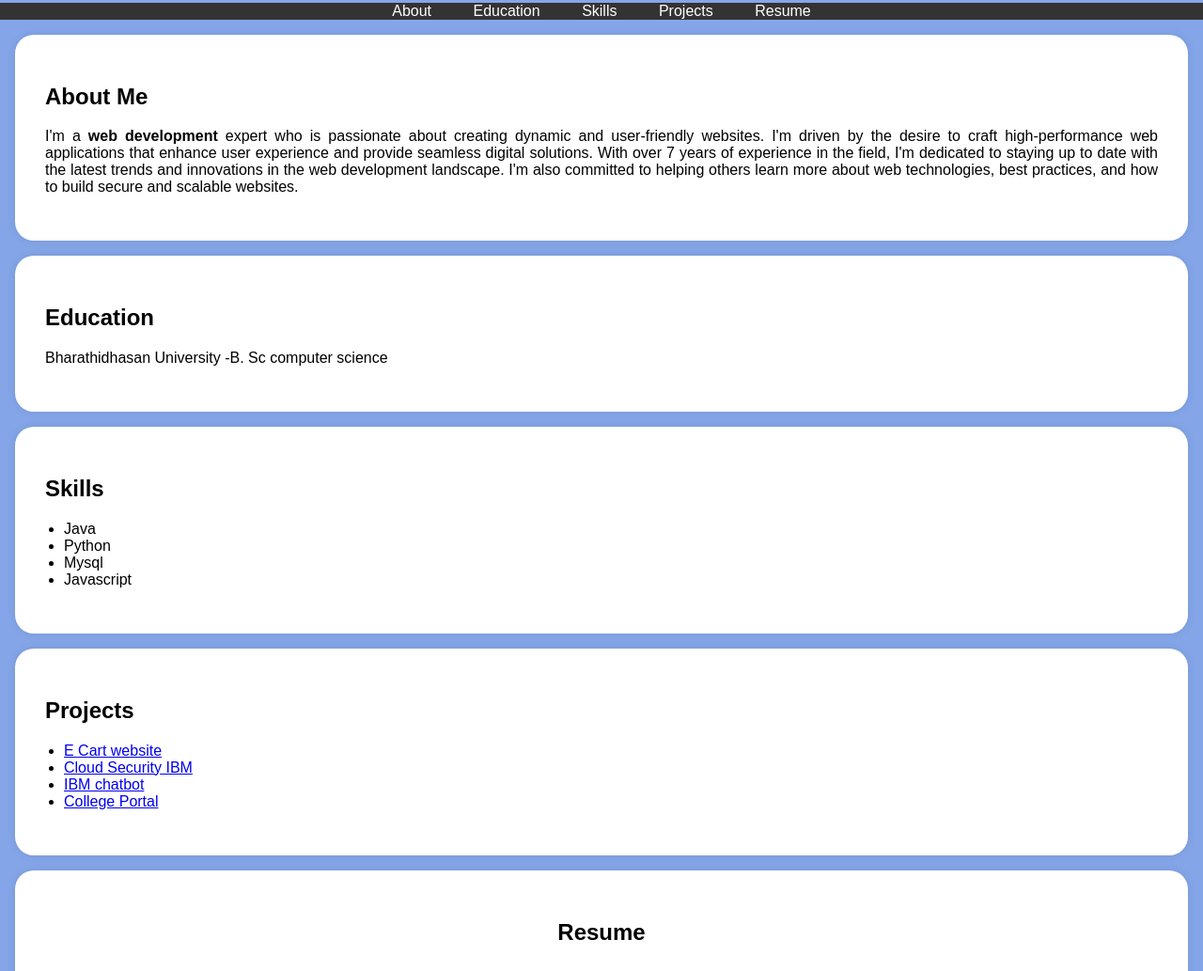
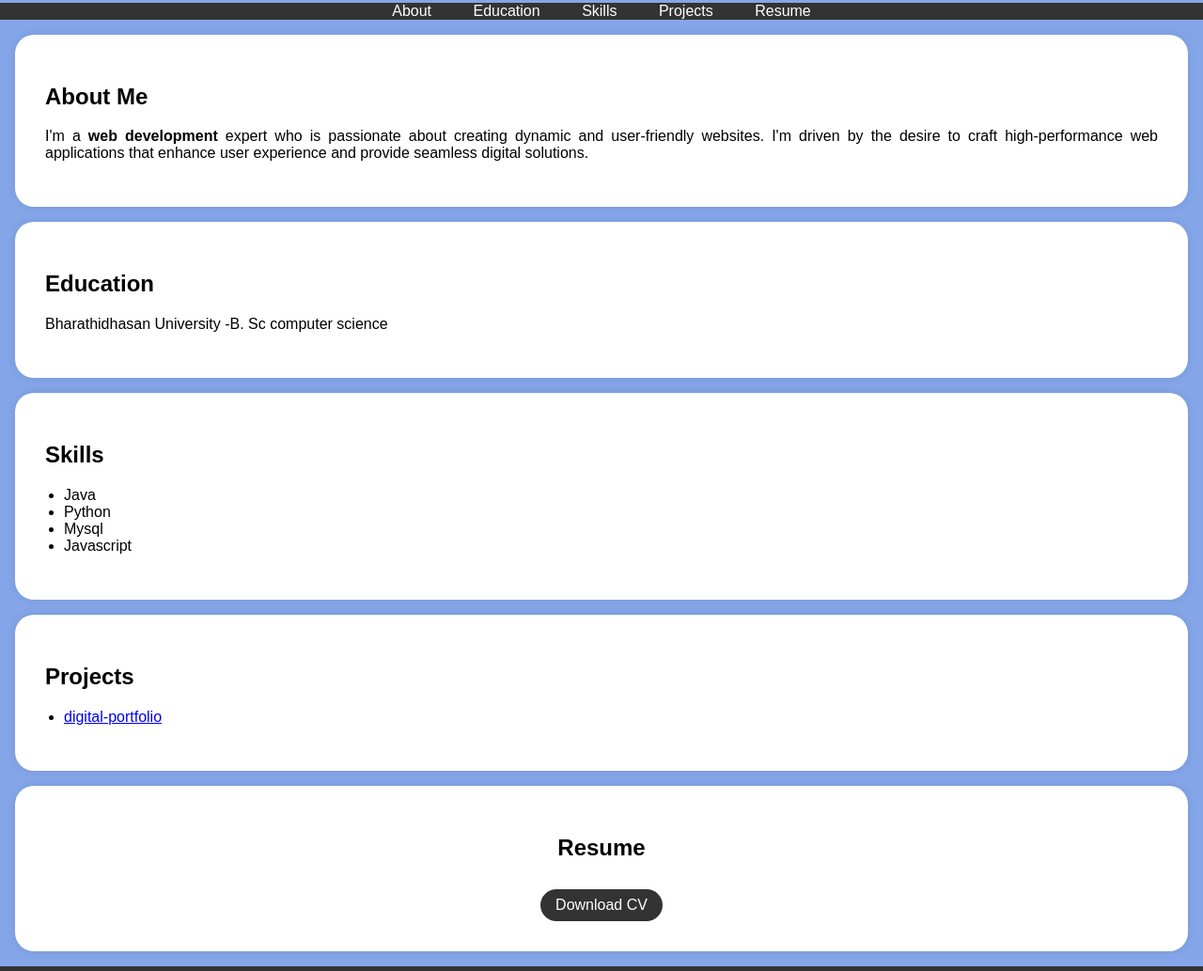
Before and after one commit to asbdu33823053381802112029/digital-portfolio, a plain HTML site: page index.html in a window 1280 px wide. Shown: the part 210-1243 px from the top of the page at 94% size. Drawn offline with Linux system fonts and the light colour scheme.

Commit message:
Update index.html

```diff
--- a/index.html
+++ b/index.html
@@ -115,10 +115,7 @@
             <h2>About Me</h2>
             <p>I'm a <b>web development</b> expert who is passionate about creating dynamic and user-friendly websites.
                 I'm driven by the desire to craft high-performance web applications that enhance user experience and provide
-                 seamless digital solutions. With over 7 years of experience in the field, I'm dedicated to staying up to date
-                 with the latest trends and innovations in the
-                 web development landscape. I'm also committed to helping others learn more about web technologies,
-                 best practices, and how to build secure and scalable websites.</p>
+                 seamless digital solutions.</p>
 
         </div>
     </section>
@@ -148,10 +145,7 @@
         <div class="section-content">
             <h2>Projects</h2>
             <ul>
-                <li><a href="#">E Cart website</a></li>
-                <li><a href="#">Cloud Security IBM</a></li>
-                <li><a href="#">IBM chatbot</a></li>
-                <li><a href="#">College Portal</a></li>
+                <li><a href="#">digital-portfolio</a></li>
                 <!-- Add more project links here -->
             </ul>
         </div>
@@ -162,7 +156,7 @@
         <div class="section-content">
             <center>
             <h2>Resume</h2>
-            <a href="file.pdf" target="_blank" class="download-button">Download CV</a>
+            <a href="File.pdf" target="_blank" class="download-button">Download CV</a>
         </center>
         </div>
 
```
